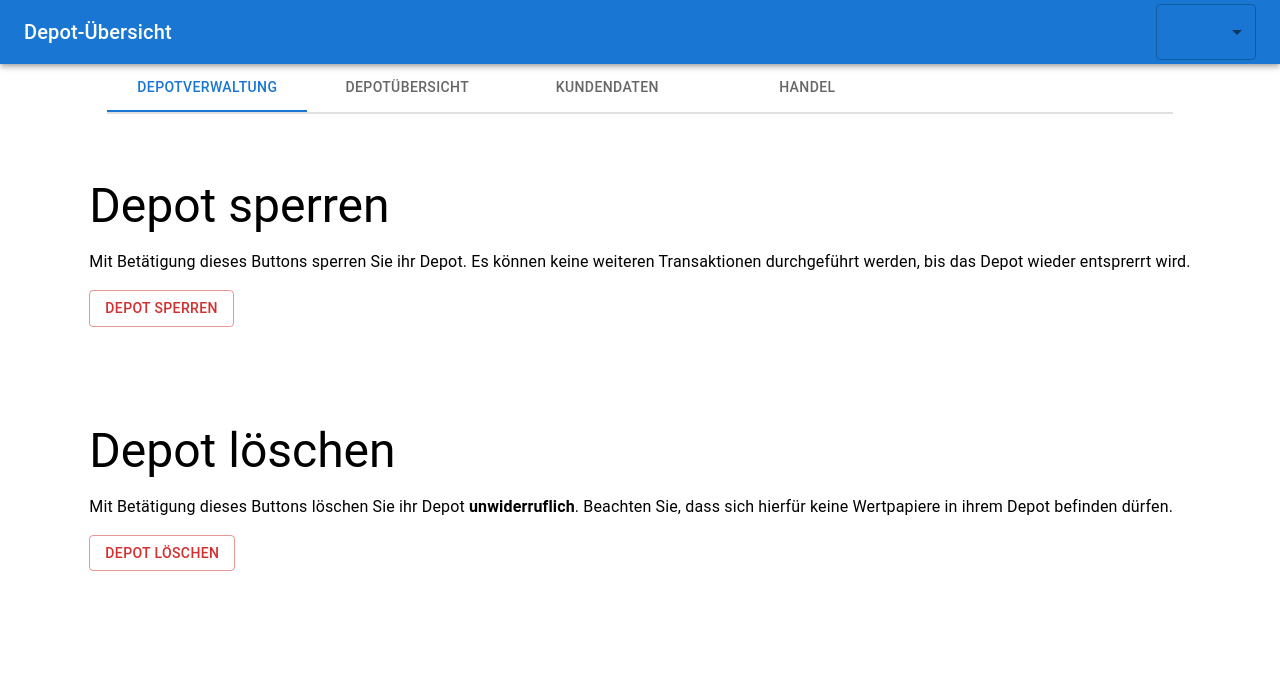
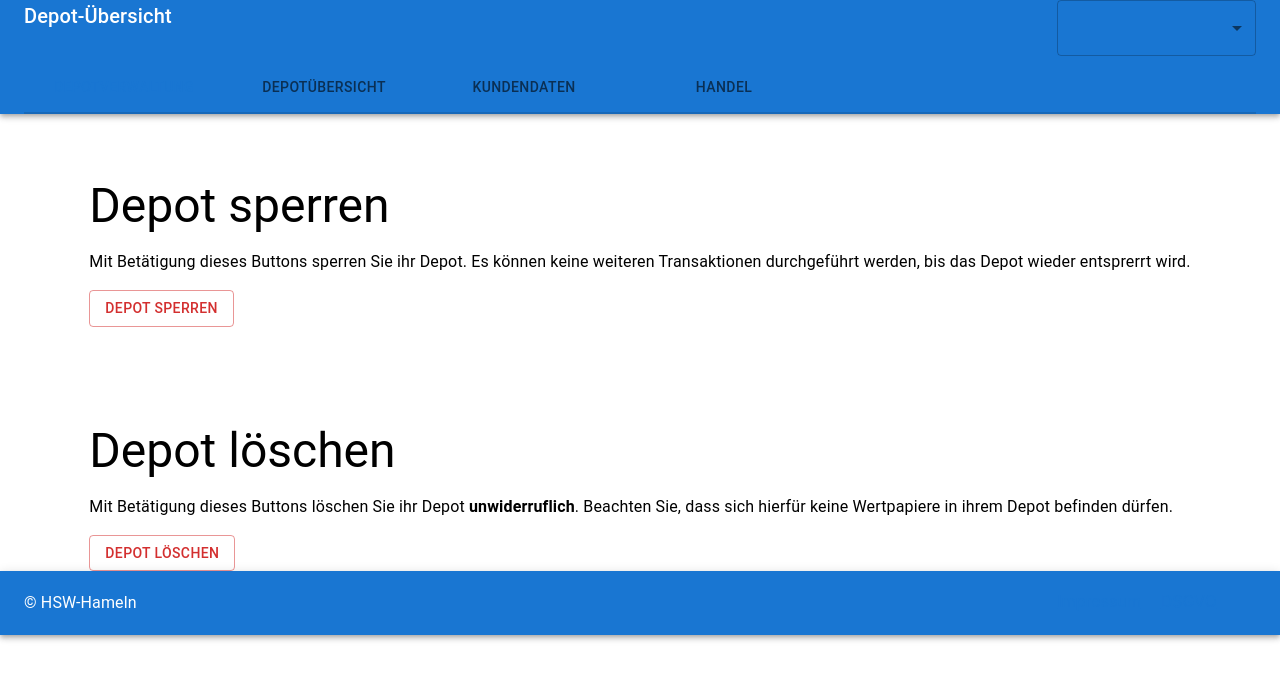
Before and after one commit to HSWsac2/depot-ui, a React (Create React App) app: page /management in a window 1280 px wide. Shown: the top 680 px of the page. Built offline with nearby package versions, Linux system fonts and the light colour scheme.

Commit message:
upgrade frame

```diff
--- a/src/AppRouter.js
+++ b/src/AppRouter.js
@@ -4,6 +4,7 @@ import { BrowserRouter as Router } from "react-router-dom/cjs/react-router-dom.m
 import CustomerInformation from "./app/components/customer-information/CustomerInformation";
 import DepotManagement from "./app/components/DepotManagement";
 import Frame from "./app/components/frame/Frame";
+import Footer from './app/components/frame/Footer';
 
 export default function AppRouter() {
     //Mock data
@@ -20,6 +21,7 @@ export default function AppRouter() {
                     <CustomerInformation customer={customer} />
                 </Route>
             </Switch>
+            <Footer/>
         </Router>
     </>;
 }
--- /dev/null
+++ b/src/app/components/frame/Footer.js
@@ -0,0 +1,25 @@
+import { AppBar, Link, Grid, Toolbar, Typography } from '@mui/material';
+
+const Footer = () => {
+
+    return (<AppBar position="static">
+        <Toolbar>
+            <Grid container spacing={1}>
+                <Grid item xs={10}>
+                    <Typography component="div" sx={{ flexGrow: 1 }}>
+                    © HSW-Hameln
+                    </Typography>
+                </Grid>
+                <Grid item xs={1}>
+                <Link href="#">Impressum</Link>
+                </Grid>
+                <Grid item xs={1}>
+                <Link href="#">DSGVO</Link>
+                </Grid>
+            </Grid>
+        </Toolbar>
+    </AppBar>
+    )
+}
+
+export default Footer;
--- a/src/app/components/frame/Frame.js
+++ b/src/app/components/frame/Frame.js
@@ -12,12 +12,7 @@ const Frame = ({ children, role, setRole }) => {
                     <Grid item xs={1}>
                     </Grid>
                     <Grid item xs={10}>
-                        <Box sx={{ borderBottom: 1, borderColor: 'divider' }}>
-                            <NavigationTabs />
-                        </Box>
-
                         {children}
-
                     </Grid>
                     <Grid item xs={1}>
                     </Grid>
--- a/src/app/components/frame/HeaderBar.js
+++ b/src/app/components/frame/HeaderBar.js
@@ -1,4 +1,6 @@
 import { AppBar, Box, FormControl, InputLabel, MenuItem, Select, SelectChangeEvent, Toolbar, Typography } from '@mui/material';
+import NavigationTabs from './NavigationTabs';
+import Grid from '@mui/material/Grid';
 
 const HeaderBar = ({ role, setRole }) => {
 
@@ -8,9 +10,13 @@ const HeaderBar = ({ role, setRole }) => {
 
     return (<AppBar position="static">
         <Toolbar>
+            <Grid container spacing={1}>
+                <Grid item xs={10}>
                     <Typography variant="h6" component="div" sx={{ flexGrow: 1 }}>
                         Depot-Übersicht
                     </Typography>
+                </Grid>
+                <Grid item xs={2}>
                     <Box sx={{ minWidth: 100 }}>
                         <FormControl fullWidth>
                             <Select
@@ -26,7 +32,15 @@ const HeaderBar = ({ role, setRole }) => {
                             </Select>
                         </FormControl>
                     </Box>
+                </Grid>
+                <Grid item xs={12}>
+                    <Box sx={{ borderBottom: 1, borderColor: 'divider' }}>
+                        <NavigationTabs />
+                    </Box>
+                </Grid>
+            </Grid>
         </Toolbar>
+
     </AppBar>
     )
 }
--- a/src/app/components/frame/NavigationTabs.js
+++ b/src/app/components/frame/NavigationTabs.js
@@ -1,7 +1,6 @@
 import { Box, Tab, Tabs } from '@mui/material';
 import * as React from 'react';
 import { useHistory, useLocation } from 'react-router-dom';
-
 const NavigationTabs = () => {
 
     const history = useHistory();
```
Also changed, not shown: src/app/components/Impressum.js (added, +19 -0 lines). Lines whose indentation alone changed are shown as unchanged.
